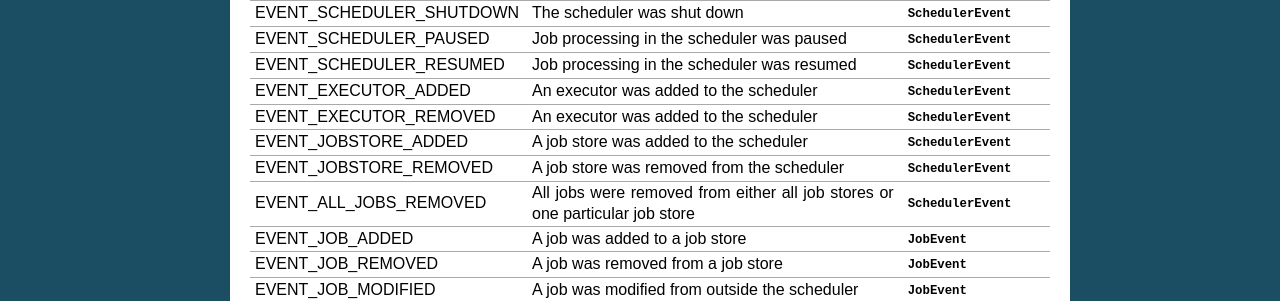
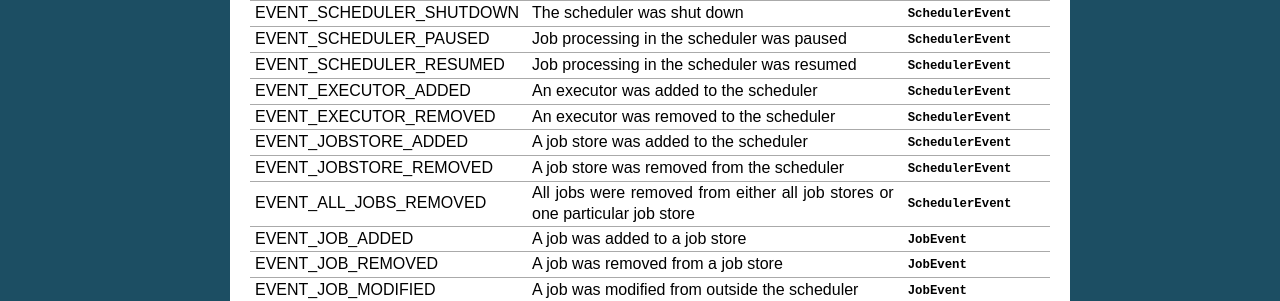
Before and after one commit to agronholm/apscheduler, a Sphinx documentation site: the page built from docs/modules/events.rst, in a window 1280 px wide. Shown: the part 815-1116 px from the top of the page. Built offline with Sphinx 7.4.7, drawn with Linux system fonts in a browser that asks for light colours.

Commit message:
Fixed description in removed event

```diff
--- a/docs/modules/events.rst
+++ b/docs/modules/events.rst
@@ -49,7 +49,7 @@ The following event codes are numeric constants importable from :mod:`apschedule
     - An executor was added to the scheduler
     - :class:`SchedulerEvent`
   * - EVENT_EXECUTOR_REMOVED
-    - An executor was added to the scheduler
+    - An executor was removed to the scheduler
     - :class:`SchedulerEvent`
   * - EVENT_JOBSTORE_ADDED
     - A job store was added to the scheduler
```
